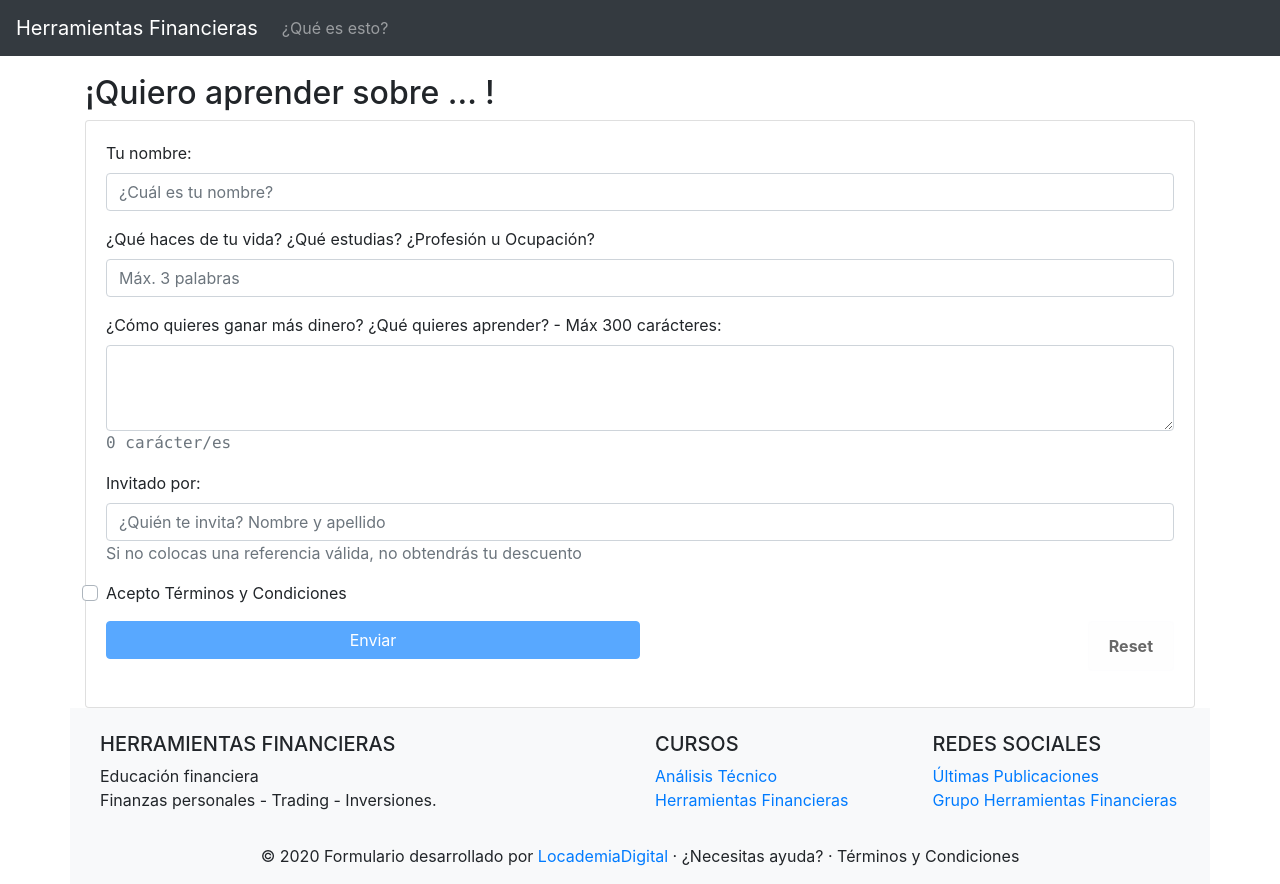
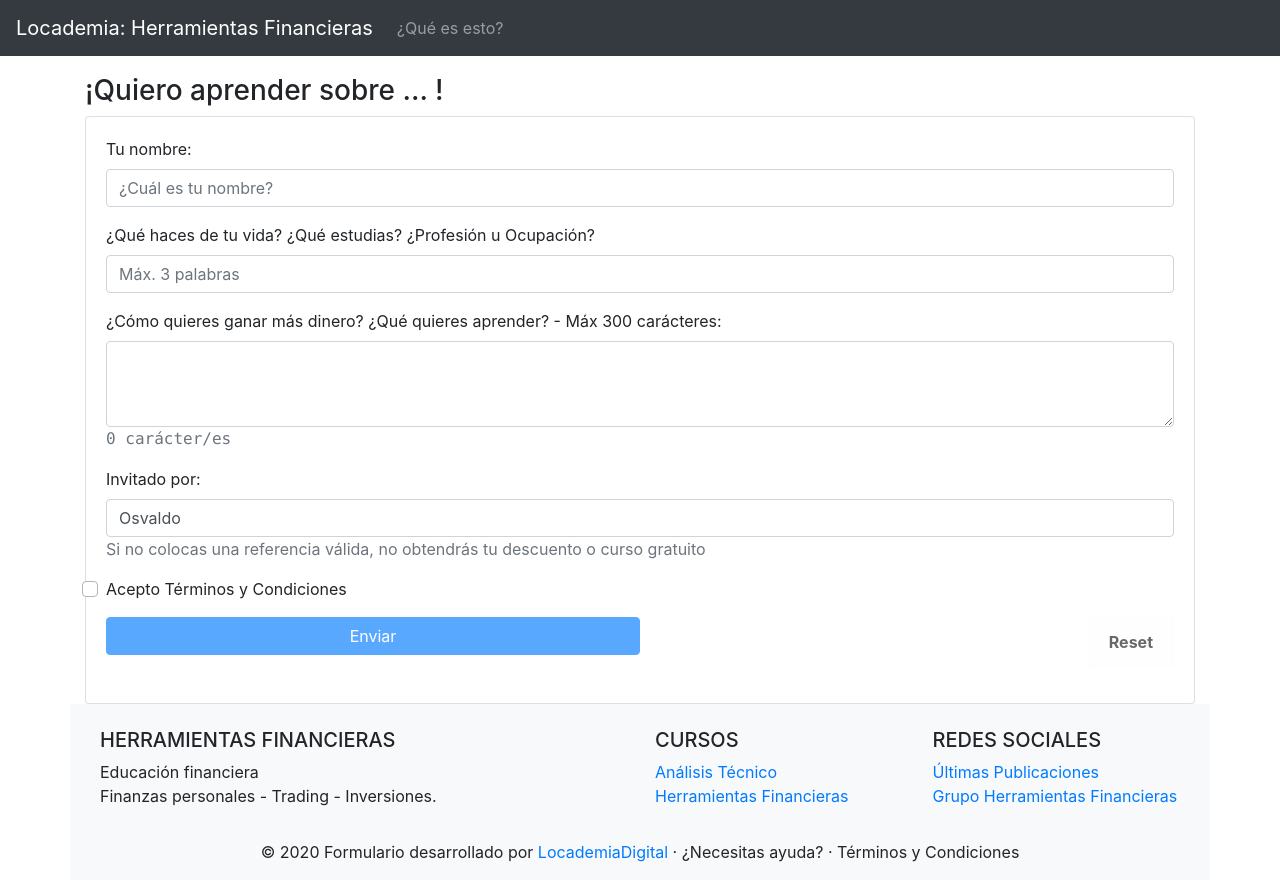
Before and after one commit to locademiadigital/herramientas-financieras, a plain HTML site: page index.html in a window 1280 px wide. Drawn offline with nearby package versions, Linux system fonts and the light colour scheme.

Commit message:
Update index.html

```diff
--- a/index.html
+++ b/index.html
@@ -46,7 +46,7 @@ grecaptcha.execute('6LfFSuQUAAAAACf7MxQW0D4Bs3r3R8hKdGOkLLBp', {action: 'check'}
 
     <header class="mb-4">
         <nav class="navbar navbar-expand-md navbar-dark fixed-top bg-dark mb-4">
-            <a href="https://www.facebook.com/ABCHerramientasFinancieras" href="_new" title="Herramientas Financieras" class="navbar-brand">Herramientas Financieras</a>
+            <a href="https://www.facebook.com/locademiadigital" href="_new" title="Locademia: Herramientas Financieras" class="navbar-brand">Locademia: Herramientas Financieras</a>
             <button class="navbar-toggler" type="button" data-toggle="collapse" data-target="#navbarCollapse" aria-controls="navbarCollapse" aria-expanded="false" aria-label="Toggle navigation">
                     <span class="navbar-toggler-icon"></span>
                   </button>
@@ -60,7 +60,7 @@ grecaptcha.execute('6LfFSuQUAAAAACf7MxQW0D4Bs3r3R8hKdGOkLLBp', {action: 'check'}
 
 <main role="main" class="bd-content container">
     <!--hero ini-->
-    <h1 class="h2">¡Quiero aprender sobre ... !</h1>
+    <h1 class="h3">¡Quiero aprender sobre ... !</h1>
     <!--hero fin-->
     <!-- form -->
     <div class="card">
@@ -77,23 +77,6 @@ grecaptcha.execute('6LfFSuQUAAAAACf7MxQW0D4Bs3r3R8hKdGOkLLBp', {action: 'check'}
             <input type="text" name="nombre" placeholder="¿Cuál es tu nombre?" class="form-control" id="nombre" required>
             </div>
         </div>
-
-        <!-- <div class="form-row">
-            <div class="form-group col-md-12 mb-6">
-                <label for="section">Tema Principal:</label>
-                <select name="section" class="form-control" id="section" required>
-                <option value="" selected></option>
-                <option value="Web-Empresa">Web de Mi Empresa</option>
-                <option value="Web-Servicio">Web de Mis Servicios</option>
-                <option value="Formulario-Whatsapp">Contacto por Whatsapp</option>
-                <option value="Redes-Sociales">Redes Sociales</option>
-                <option value="Blog-Viajes">Blog sobre Viajes</option>
-                <option value="Blog-Empresarial">Blog Empresarial</option>
-                <option value="Otro">Otra idea digital</option>
-                </select>
-            </div>
-        </div> -->
-
 
         <div class="form-row">
             <div class="form-group col-md-12 mb-6">
@@ -114,8 +97,8 @@ grecaptcha.execute('6LfFSuQUAAAAACf7MxQW0D4Bs3r3R8hKdGOkLLBp', {action: 'check'}
         <div class="form-row">
             <div class="form-group col-md-12 mb-6">
             <label for="invitado">Invitado por:</label>
-            <input type="text" name="invitado" placeholder="¿Quién te invita? Nombre y apellido" class="form-control" id="invitado" required>
-            <span class="text-secondary">Si no colocas una referencia válida, no obtendrás tu descuento</span>
+            <input type="text" name="invitado" placeholder="¿Quién te invita?" value="Osvaldo" class="form-control" id="invitado" required>
+            <span class="text-secondary">Si no colocas una referencia válida, no obtendrás tu descuento o curso gratuito</span>
             </div>
         </div>
 
```
